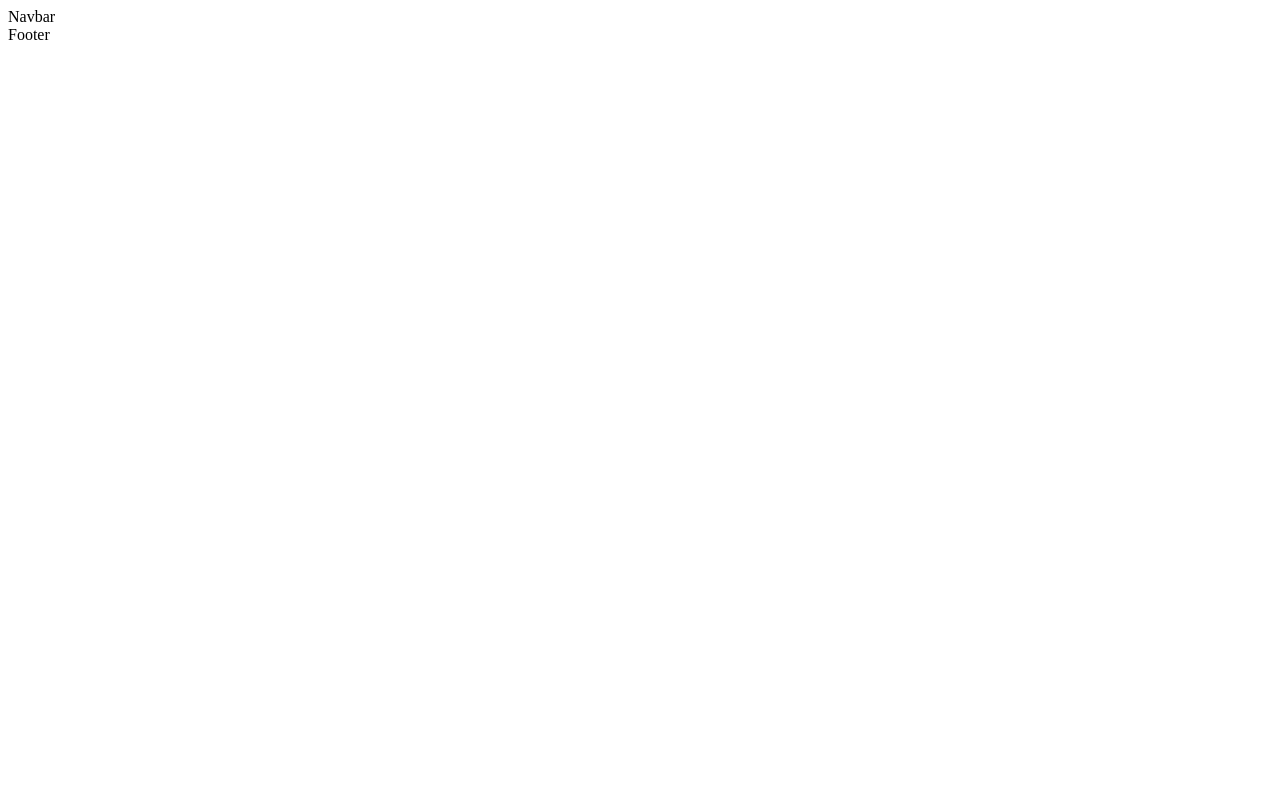
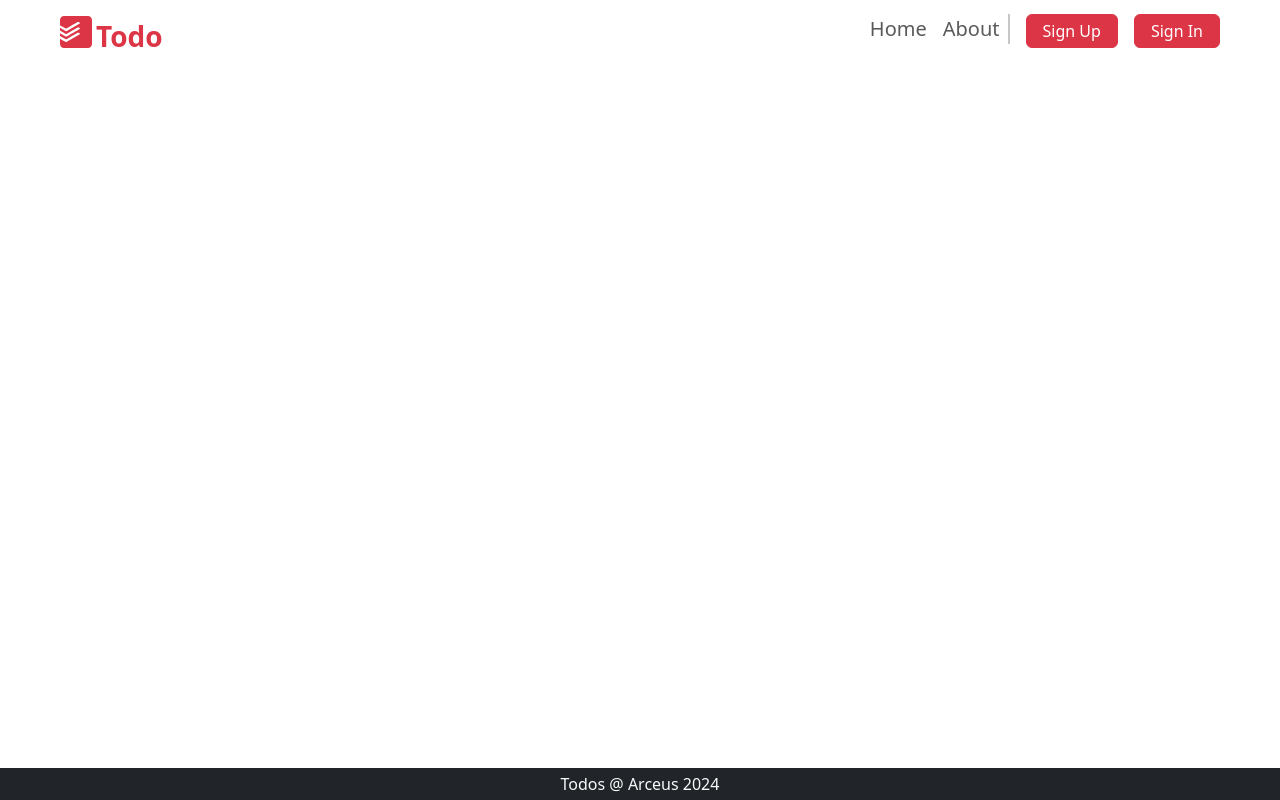
Before and after one commit to Arceus30/Todos, a React (Vite) app in the folder client/: page / in a window 1280 px wide. Built offline with nearby package versions, Linux system fonts and the light colour scheme.

Commit message:
Navbar and Footer Added

```diff
--- a/client/index.html
+++ b/client/index.html
@@ -4,6 +4,19 @@
         <meta charset="UTF-8" />
         <meta name="viewport" content="width=device-width, initial-scale=1.0" />
         <title>Todos</title>
+        <style>
+            body,
+            html {
+                height: 100vh;
+                margin: 0;
+                padding: 0;
+            }
+            #root {
+                height: 100%;
+                display: flex;
+                flex-direction: column;
+            }
+        </style>
     </head>
     <body>
         <div id="root"></div>
--- a/client/package.json
+++ b/client/package.json
@@ -12,6 +12,7 @@
   "dependencies": {
     "@reduxjs/toolkit": "^2.2.5",
     "axios": "^1.7.2",
+    "bootstrap": "^5.3.3",
     "react": "^18.3.1",
     "react-dom": "^18.3.1",
     "react-hook-form": "^7.52.0",
--- a/client/src/App.jsx
+++ b/client/src/App.jsx
@@ -5,7 +5,7 @@ import Footer from "./components/Footer/Footer.jsx";
 
 const App = () => {
     return (
-        <div>
+        <div className="h-100 d-flex flex-column">
             <Navbar />
             <Outlet />
             <Footer />
--- a/client/src/components/Footer/Footer.jsx
+++ b/client/src/components/Footer/Footer.jsx
@@ -1,7 +1,11 @@
 import React from "react";
 
 const Footer = () => {
-    return <div>Footer</div>;
+    return (
+        <footer className="text-center bg-dark mt-auto p-1">
+            <span className="text-light fs-6">Todos @ Arceus 2024</span>
+        </footer>
+    );
 };
 
 export default Footer;
--- /dev/null
+++ b/client/src/components/Navbar/Navbar.css
@@ -0,0 +1,5 @@
+@media (min-width: 992px) {
+    .about {
+        border-right: 2px solid #c7c7c7 !important;
+    }
+}
--- a/client/src/components/Navbar/Navbar.jsx
+++ b/client/src/components/Navbar/Navbar.jsx
@@ -1,7 +1,101 @@
 import React from "react";
+import "./Navbar.css";
+import { useSelector, useDispatch } from "react-redux";
+import { SiTodoist } from "react-icons/si";
+import { toast } from "react-toastify";
+import { useNavigate, Link } from "react-router-dom";
 
 const Navbar = () => {
-    return <div>Navbar</div>;
+    const isLoggedIn = useSelector((state) => state.user.isLoggedIn);
+    const dispatch = useDispatch();
+    const navigate = useNavigate();
+
+    const handleSignOut = () => {
+        if (isLoggedIn) {
+            dispatch(logout());
+            navigate(import.meta.env.VITE_HOME);
+            toast.success("logout successfully");
+        }
+        toast.error("logout failed");
+    };
+    return (
+        <nav className="navbar navbar-expand-lg m-0 px-0 px-lg-5 py-0">
+            <div className="container-fluid">
+                <Link
+                    className="navbar-brand text-danger d-flex align-items-end"
+                    to={import.meta.env.VITE_HOME}
+                >
+                    <div className="me-1 mb-1 fs-2">
+                        <SiTodoist />
+                    </div>
+                    <span className="fs-3 fw-bolder">Todo</span>
+                </Link>
+                <button
+                    className="navbar-toggler"
+                    type="button"
+                    data-bs-toggle="collapse"
+                    data-bs-target="#navbarSupportedContent"
+                    aria-controls="navbarSupportedContent"
+                    aria-expanded="false"
+                    aria-label="Toggle navigation"
+                >
+                    <span className="navbar-toggler-icon"></span>
+                </button>
+                <div
+                    className="collapse navbar-collapse"
+                    id="navbarSupportedContent"
+                >
+                    <ul className="navbar-nav ms-auto mb-1 mb-lg-0">
+                        <li className="nav-item">
+                            <Link
+                                className="nav-link py-0 fs-5"
+                                to={import.meta.env.VITE_HOME}
+                            >
+                                Home
+                            </Link>
+                        </li>
+                        <li className="nav-item mb-1 mb-lg-0">
+                            <Link
+                                className="nav-link py-0 fs-5 about"
+                                to={import.meta.env.VITE_ABOUT}
+                            >
+                                About
+                            </Link>
+                        </li>
+                        {!isLoggedIn ? (
+                            <>
+                                <li className="nav-item mx-lg-3 mb-1 mb-lg-0">
+                                    <Link
+                                        className="btn btn-danger py-1 px-2 px-lg-3"
+                                        to={import.meta.env.VITE_SIGNUP}
+                                    >
+                                        Sign Up
+                                    </Link>
+                                </li>
+                                <li className="nav-item mb-1 mb-lg-0">
+                                    <Link
+                                        className="btn btn-danger py-1 px-2 px-lg-3"
+                                        to={import.meta.env.VITE_SIGNIN}
+                                    >
+                                        Sign In
+                                    </Link>
+                                </li>
+                            </>
+                        ) : (
+                            <li className="nav-item mx-3">
+                                <Link
+                                    className="btn btn-danger py-1"
+                                    onClick={handleSignOut}
+                                >
+                                    Sign Out
+                                </Link>
+                            </li>
+                        )}
+                    </ul>
+                </div>
+            </div>
+        </nav>
+    );
 };
 
 export default Navbar;
--- a/client/src/main.jsx
+++ b/client/src/main.jsx
@@ -8,11 +8,17 @@ import store from "./store";
 //React-Router
 import { RouterProvider } from "react-router-dom";
 import routes from "./routes/routes";
+// Bootstrap
+import "bootstrap/dist/css/bootstrap.css";
+import "bootstrap/dist/js/bootstrap.js";
+
+import { ToastContainer } from "react-toastify";
 
 ReactDOM.createRoot(document.getElementById("root")).render(
     <React.StrictMode>
         <Provider store={store}>
             <RouterProvider router={routes} />
+            <ToastContainer />
         </Provider>
     </React.StrictMode>
 );
--- a/client/src/store/userSlice.jsx
+++ b/client/src/store/userSlice.jsx
@@ -8,8 +8,16 @@ const initialState = {
 const userSlice = createSlice({
     name: "user",
     initialState,
-    reducers: {},
+    reducers: {
+        login: (state, action) => {
+            state.isLoggedIn = true;
+            state.user = action.payload;
+        },
+        logout: (state) => {
+            state.isLoggedIn = false;
+        },
+    },
 });
 
-export const {} = userSlice.actions;
+export const { login, logout } = userSlice.actions;
 export default userSlice.reducer;
```
Also changed, not shown: client/src/routes/routes.jsx (+30 -1 lines), 1 other file (tests, documents, lock files or other folders).
